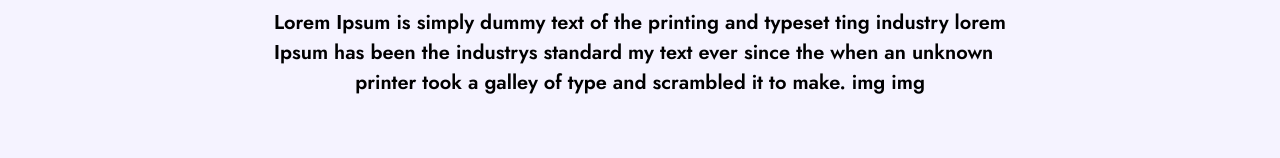
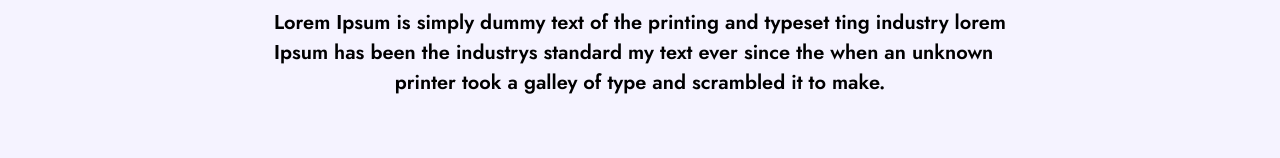
Before and after one commit to Arunmozhi11/Restaurant_Application, a React (Create React App) app: page /AboutUs in a window 1280 px wide. Shown: the part 404-562 px from the top of the page. Built offline with nearby package versions, Linux system fonts and the light colour scheme; no server answers.

Commit message:
Update AboutUs.jsx

```diff
--- a/src/components/AboutUs.jsx
+++ b/src/components/AboutUs.jsx
@@ -1,11 +1,6 @@
 import React from "react";
 import { FDL } from "../assets";
-import { A1 } from "../assets";
-import { A2 } from "../assets";
-import { A3 } from "../assets";
-
 import { AC } from "../assets";
-
 import { Header } from "../components";
 import { motion } from "framer-motion";
 import { FaMapMarkerAlt, MdRoomService, TbTruckDelivery } from "../assets/icons";
@@ -33,16 +28,27 @@ const AboutUs = () => {
             industry lorem <br /> Ipsum has been the industrys standard my text
             ever since the when an unknown <br />
             <span className="text-black text-[20px] font-semibold flex justify-center">
-              printer took a galley of type and scrambled it to make. img img
+              printer took a galley of type and scrambled it to make.
             </span>
           </p>
         </div>
+
+        {/* <div className="w-full flex  items-center justify-around mt-2 px-6 md:px-24 2xl:px-96 gap-2 pb-24">
+          <div className="bg-lightOverlay hover:drop-shadow-lg backdrop-blur-md rounded-xl flex flex-wrap items-center justify-center px-4 py-2 h-full gap-5">
+            <img src={A1} alt="" className="w-80 h-60  mb-2" />
+
+            <img src={A2} alt="" className="w-80 h-60 mb-2" />
+
+            <img src={A3} alt="" className="w-80 h-60  mb-2" />
+          </div>
+        </div> */}
 
         <div className="gallery">
           <div></div>
           <div></div>
           <div></div>
         </div>
+
 
         <div className="bg-black text-white w-full h-20 py-4 mt-10">
           <marquee behavior="" direction="left" className="text-[30px]">
@@ -87,7 +93,7 @@ const AboutUs = () => {
         </div>
 
         <div className="w-full flex flex-wrap justify-center mt-2 px-6 md:px-24 2xl:px-96 gap-3 pb-24">
-          <div className="w-350 h-225 flex flex-col shadow-md gap-3">
+          <div className="w-350 h-auto flex flex-col shadow-md gap-3">
 
             <h1 className="text-orange-400 font-bold capitalize mt-5 text-[30px] px-4">
           <FaMapMarkerAlt />
@@ -101,7 +107,7 @@ const AboutUs = () => {
             </p>
           </div>
 
-          <div className="w-350 h-225 flex flex-col shadow-md gap-3">
+          <div className="w-350 h-auto flex flex-col shadow-md gap-3">
             <h1 className="text-orange-400 font-bold capitalize mt-5 text-[30px] px-4">
             <TbTruckDelivery /> Free home delivery
             </h1>
@@ -113,7 +119,7 @@ const AboutUs = () => {
             </p>
           </div>
 
-          <div className="w-350 h-225 flex flex-col shadow-md gap-3">
+          <div className="w-350 h-auto flex flex-col shadow-md gap-3">
             <h1 className="text-orange-400 font-bold capitalize mt-5 text-[30px] px-4">
             <MdRoomService /> premium services
             </h1>
```
